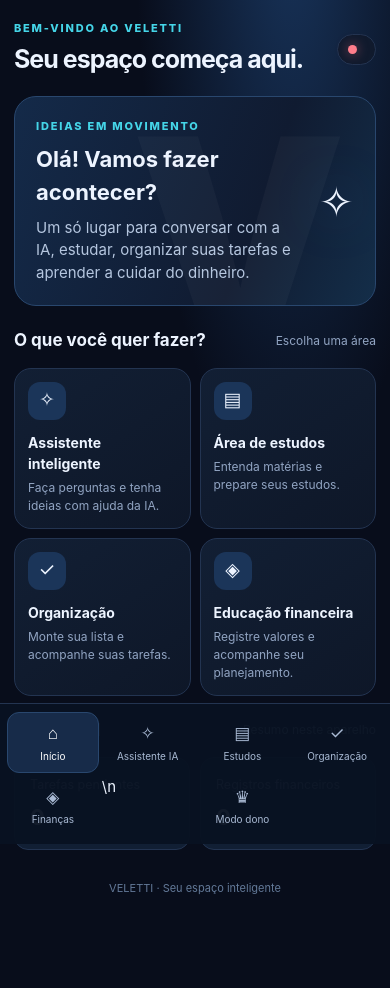
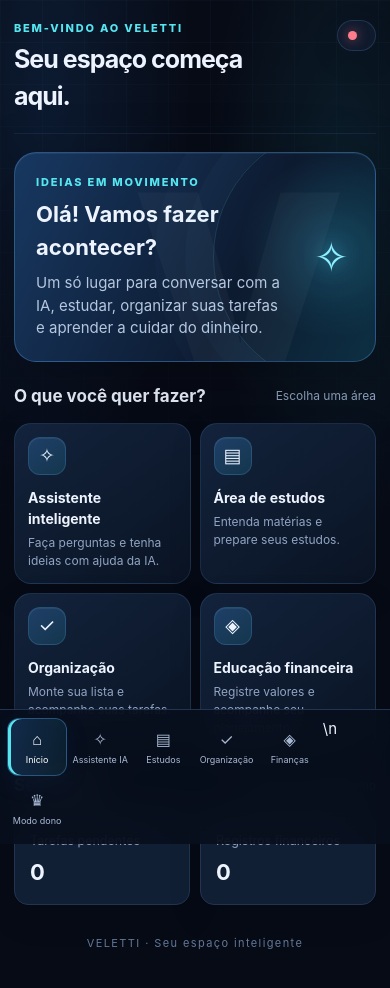
Before and after one commit to joaopedrobalbinodeoliveirabalb-afk/bit-servidor-, a website: page public/index.html in a window 390 px wide. Drawn offline with Linux system fonts and the light colour scheme; no server answers.

Commit message:
Atualiza interface Veletti com identidade futurista

```diff
--- a/public/index.html
+++ b/public/index.html
@@ -17,6 +17,53 @@
     .owner-form{display:flex;gap:9px;flex-wrap:wrap;margin-top:14px}.owner-form input{flex:1;min-width:180px;background:#091426;border:1px solid var(--line);color:var(--text);border-radius:10px;padding:12px}
     .owner-chat{display:none}.owner-chat.active{display:block}.owner-tag{display:inline-block;color:#071321;background:linear-gradient(90deg,var(--cyan),#8fbaff);font-weight:900;font-size:10px;letter-spacing:1px;padding:5px 9px;border-radius:20px}
     .owner-actions{display:flex;justify-content:space-between;align-items:center;gap:10px;margin-bottom:14px}
+
+    /* VELETTI FUTURISTA — camada visual da atualização */
+    :root{color-scheme:dark;--blue:#5b9cff;--cyan:#55e6f0;--glow:rgba(69,213,232,.18)}
+    html{scroll-behavior:smooth;scrollbar-color:#29496f #080d1b}
+    body{background:radial-gradient(ellipse at 12% 8%,rgba(37,103,181,.17),transparent 30%),radial-gradient(ellipse at 88% 18%,rgba(42,194,218,.10),transparent 28%),#070b16}
+    body:before{content:"";position:fixed;inset:0;pointer-events:none;z-index:-1;background-image:linear-gradient(rgba(105,157,220,.035) 1px,transparent 1px),linear-gradient(90deg,rgba(105,157,220,.035) 1px,transparent 1px);background-size:42px 42px;mask-image:linear-gradient(to bottom,black,transparent 82%)}
+    .sidebar{background:rgba(7,14,28,.88);backdrop-filter:blur(18px);border-right-color:rgba(88,145,205,.18)}
+    .brand-mark{border-radius:14px;background:linear-gradient(145deg,#68aaff,#48e0eb);box-shadow:0 0 28px rgba(69,160,255,.3),inset 0 1px 0 rgba(255,255,255,.45)}
+    .brand strong{letter-spacing:.8px}
+    .nav button{transition:background .2s,border-color .2s,transform .2s,color .2s}
+    .nav button:hover{transform:translateX(3px);background:rgba(47,105,168,.2);border-color:rgba(90,164,239,.28)}
+    .nav button.active{background:linear-gradient(100deg,rgba(52,119,199,.28),rgba(45,198,218,.09));border-color:rgba(86,166,239,.36);box-shadow:inset 3px 0 0 var(--cyan),0 7px 24px rgba(20,88,155,.10)}
+    .main{position:relative}
+    .topbar{padding-bottom:17px;border-bottom:1px solid rgba(89,137,190,.13)}
+    .status{backdrop-filter:blur(12px);border-color:rgba(91,151,213,.22);box-shadow:0 8px 30px rgba(0,0,0,.12)}
+    .welcome{isolation:isolate;border-color:rgba(91,165,239,.34);background:radial-gradient(circle at 88% 45%,rgba(69,213,232,.18),transparent 27%),linear-gradient(115deg,rgba(24,57,99,.98),rgba(13,27,49,.98) 62%,rgba(13,48,67,.98));box-shadow:0 22px 70px rgba(0,0,0,.22),inset 0 1px 0 rgba(255,255,255,.06)}
+    .welcome:before{content:"";position:absolute;width:260px;height:260px;right:6%;top:50%;transform:translateY(-50%);border:1px solid rgba(92,207,239,.16);border-radius:50%;box-shadow:0 0 0 28px rgba(92,207,239,.025),0 0 0 58px rgba(92,207,239,.018);pointer-events:none}
+    .welcome-mark{position:relative;z-index:1;color:#8defff;text-shadow:0 0 18px rgba(69,213,232,.7),0 0 48px rgba(75,145,255,.6);animation:velettiFloat 5s ease-in-out infinite}
+    @keyframes velettiFloat{0%,100%{transform:translateY(0)}50%{transform:translateY(-8px)}}
+    .feature,.panel,.stat,.owner-card{box-shadow:0 12px 34px rgba(0,0,0,.12);backdrop-filter:blur(10px)}
+    .feature{background:linear-gradient(145deg,rgba(20,37,62,.94),rgba(10,20,36,.96));border-color:rgba(88,137,190,.2)}
+    .feature:hover{transform:translateY(-5px);border-color:rgba(82,190,231,.55);box-shadow:0 18px 38px rgba(0,0,0,.24),0 0 24px rgba(53,147,221,.10)}
+    .feature-icon{background:linear-gradient(145deg,rgba(49,105,171,.42),rgba(42,184,205,.16));border:1px solid rgba(91,177,230,.2);box-shadow:inset 0 1px 0 rgba(255,255,255,.06)}
+    .panel{background:linear-gradient(145deg,rgba(17,30,51,.96),rgba(10,19,34,.98));border-color:rgba(88,137,190,.2)}
+    .primary{background:linear-gradient(110deg,#5598ff,#3c79df 58%,#28b9d0);box-shadow:0 8px 22px rgba(55,130,224,.2);transition:transform .18s,filter .18s,box-shadow .18s}
+    .primary:hover:not(:disabled){transform:translateY(-1px);filter:brightness(1.08);box-shadow:0 11px 27px rgba(55,130,224,.3)}
+    .secondary,.suggestions button{transition:border-color .18s,background .18s,transform .18s}
+    .secondary:hover,.suggestions button:hover{border-color:rgba(83,193,225,.55);background:#1b3859;transform:translateY(-1px)}
+    input:focus-visible,select:focus-visible,button:focus-visible{outline:2px solid var(--cyan);outline-offset:3px}
+    .chat-box{scrollbar-width:thin;scrollbar-color:#345b83 transparent}
+    .bubble.bot{background:linear-gradient(135deg,#192f4c,#14243b);border-color:rgba(83,144,202,.28)}
+    .bubble.user{background:linear-gradient(120deg,#2863b4,#267caa);box-shadow:0 7px 20px rgba(28,95,172,.16)}
+    .task,.entry{transition:border-color .18s,background .18s}
+    .task:hover,.entry:hover{border-color:rgba(81,171,222,.38)}
+    .owner-tag{box-shadow:0 0 20px rgba(69,213,232,.15)}
+    .footer{letter-spacing:1.4px}
+    @media(max-width:650px){
+      .nav{grid-template-columns:repeat(6,minmax(0,1fr))}
+      .nav button{font-size:9px;min-width:0;padding:8px 1px}
+      .nav .ico{font-size:16px}
+      .welcome:before{right:-100px}
+      .welcome-mark{padding:0 5px}
+      .topbar{align-items:flex-start}
+      .topbar h1{max-width:240px}
+    }
+    @media(prefers-reduced-motion:reduce){*,*::before,*::after{scroll-behavior:auto!important;animation-duration:.01ms!important;animation-iteration-count:1!important;transition-duration:.01ms!important}}
+
   </style>
 </head>
 <body>
```
